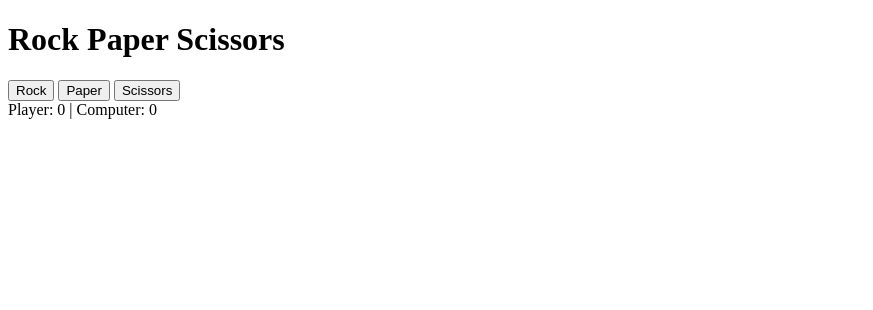
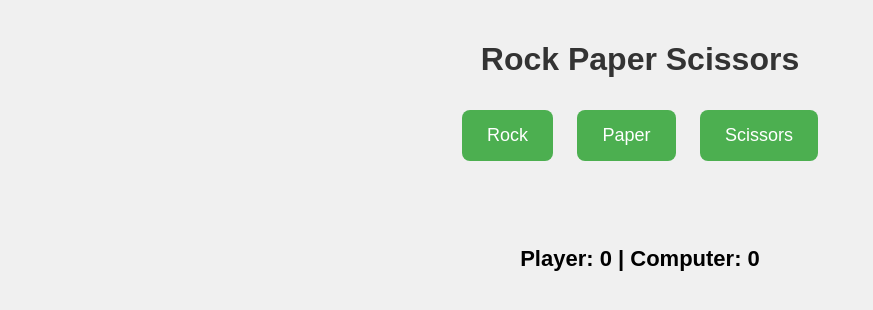
Before and after one commit to mesilee/rock-paper-scissor, a plain HTML site: page index.html in a window 1280 px wide. Shown: the whole page, without its empty margins (0-873 px from the left). Drawn offline with Linux system fonts and the light colour scheme.

Commit message:
Add CSS styling for UI

```diff
--- a/index.html
+++ b/index.html
@@ -3,6 +3,8 @@
 <head>
   <meta charset="UTF-8">
   <title>Rock Paper Scissors</title>
+  <link rel="stylesheet" href="style.css" />
+
 </head>
 <body>
   <h1>Rock Paper Scissors</h1>
--- /dev/null
+++ b/style.css
@@ -0,0 +1,45 @@
+body {
+  font-family: Arial, sans-serif;
+  text-align: center;
+  background: #f0f0f0;
+  margin: 0;
+  padding: 20px;
+}
+
+h1 {
+  color: #333;
+}
+
+button {
+  background-color: #4CAF50;
+  border: none;
+  color: white;
+  padding: 15px 25px;
+  margin: 10px;
+  font-size: 18px;
+  cursor: pointer;
+  border-radius: 8px;
+  transition: background-color 0.3s ease;
+}
+
+button:hover {
+  background-color: #45a049;
+}
+
+button:disabled {
+  background-color: #999;
+  cursor: not-allowed;
+}
+
+#result {
+  margin-top: 20px;
+  font-size: 20px;
+  min-height: 40px;
+  white-space: pre-line; /* for multiline */
+}
+
+#score {
+  margin-top: 15px;
+  font-weight: bold;
+  font-size: 22px;
+}
```
